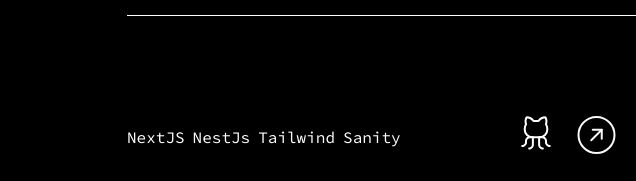
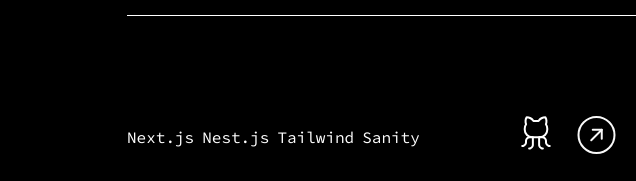
Before and after one commit to Harithmetic1/Harith-Portfolio, a Gatsby site: page /works in a window 1280 px wide. Shown: the part 726-907 px from the top of the page, 0-636 px from the left. Built offline with nearby package versions, Linux system fonts and the light colour scheme; Gatsby itself is replaced by a stand-in of ours.

Commit message:
feat: added support for overflowed tech stack :zap:

```diff
--- a/src/pages/works.js
+++ b/src/pages/works.js
@@ -28,7 +28,7 @@ const Works = () => {
       id: 12,
       projectName: "Dxberience",
       imgSrc: "dxberience",
-      techStack: ["NextJS", "NestJs", "Tailwind", "Sanity"],
+      techStack: ["Next.js", "Nest.js", "Tailwind", "Sanity"],
       projectDescription:
         "A website made for a luxury lifestyle management startup based in Dubai, they offer luxurious lifestyle management services and this website helps them get closer to their customers by expressing their taste in luxury and lifestyle management.",
       liveLink: "https://www.thedxberience.com/",
--- a/src/styles/components.scss
+++ b/src/styles/components.scss
@@ -211,6 +211,11 @@
                     display: flex;
                     flex-direction: row;
                     gap: 8px;
+                    max-width: 50svw;
+                    overflow-x: auto;
+                    &::-webkit-scrollbar{
+                        display: none
+                    }
                 }
                 .tech-links{
                     display: flex;
```
